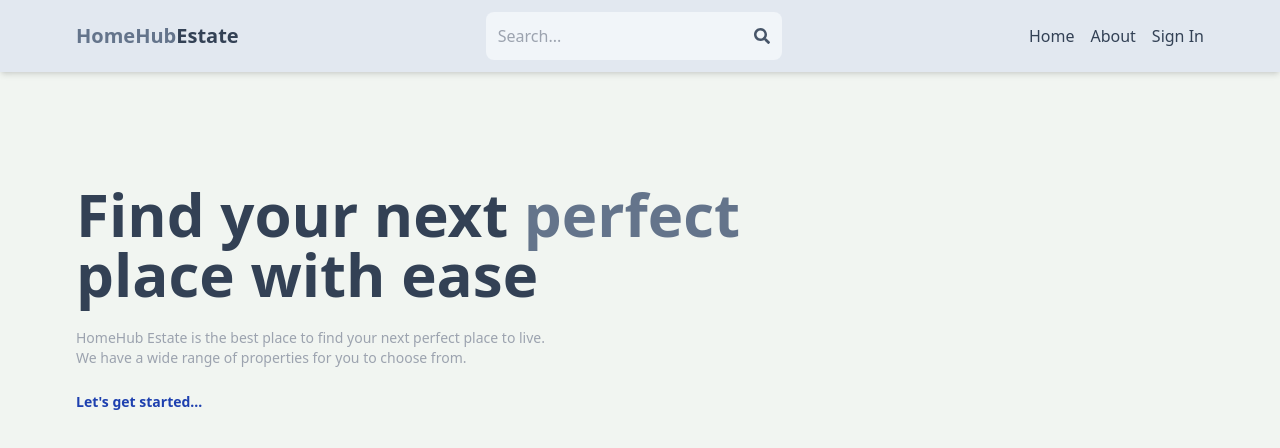
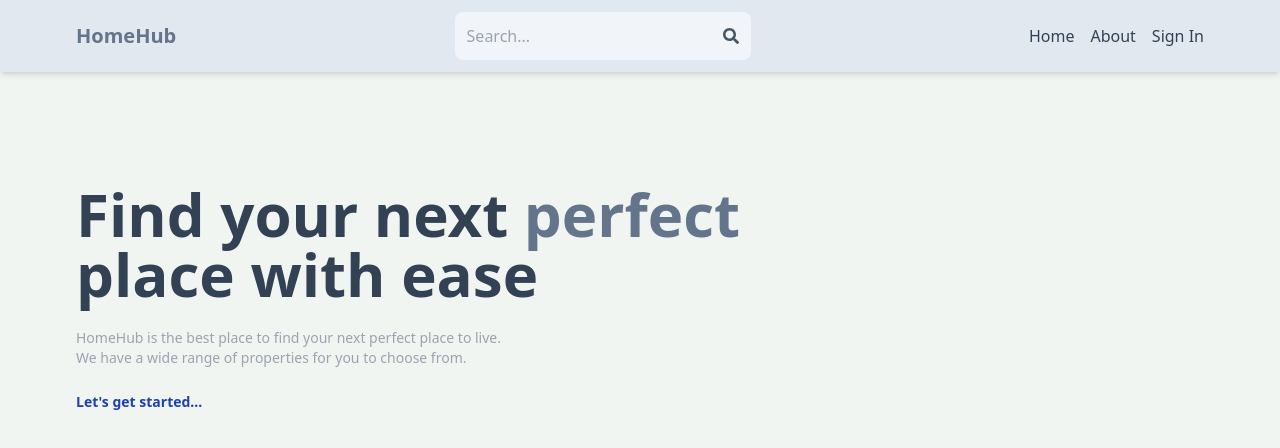
Before and after one commit to fentahunM/home-hub, a React (Vite) app in the folder client/: page / in a window 1280 px wide. Shown: the top 448 px of the page. Built offline with nearby package versions, Linux system fonts and the light colour scheme; no server answers.

Commit message:
update home

```diff
--- a/client/src/components/Header.jsx
+++ b/client/src/components/Header.jsx
@@ -30,7 +30,6 @@
         <Link to="/">
           <h1 className="font-bold text-sm sm:text-xl flex flex-wrap ">
             <span className="text-slate-500">HomeHub</span>
-            <span className="text-slate-700">Estate</span>
           </h1>
         </Link>
         <form
--- a/client/src/pages/Home.jsx
+++ b/client/src/pages/Home.jsx
@@ -11,7 +11,7 @@
   const [saleListings, setSaleListings] = useState([]);
   const [rentListings, setRentListings] = useState([]);
   SwiperCore.use([Navigation]);
-  console.log(offerListings);
+  // console.log(offerListings);
   useEffect(() => {
     const fetchOfferListings = async () => {
       try {
@@ -55,8 +55,7 @@
           place with ease
         </h1>
         <div className="text-gray-400 text-xs sm:text-sm">
-          HomeHub Estate is the best place to find your next perfect place to
-          live.
+          HomeHub is the best place to find your next perfect place to live.
           <br />
           We have a wide range of properties for you to choose from.
         </div>
```
